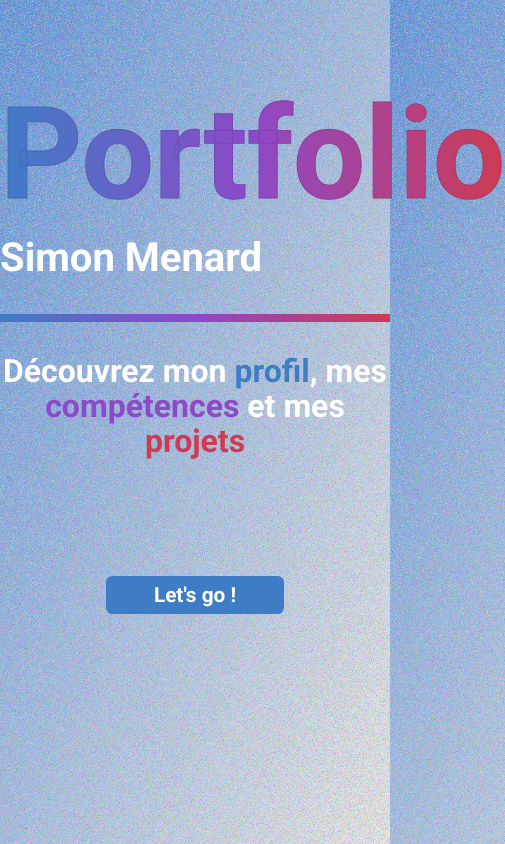
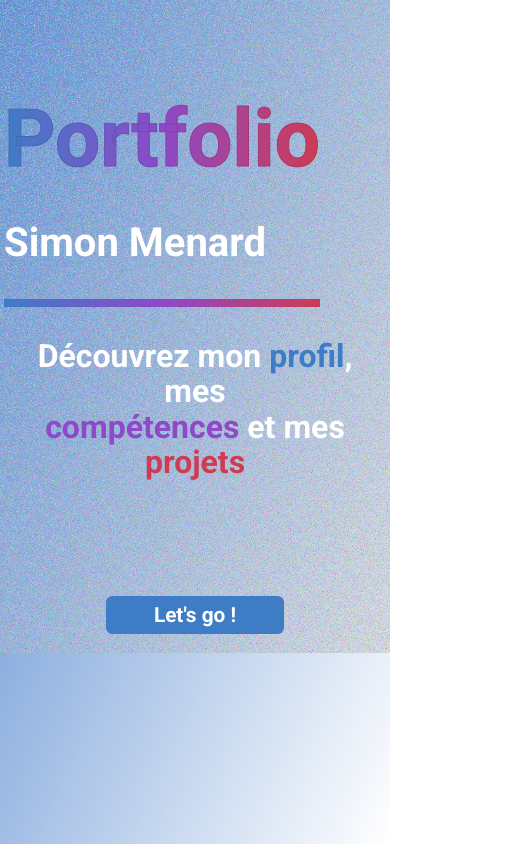
Before and after one commit to SimardCodeTard/portfolio_new, a Next.js app: page / in a window 390 px wide. Shown: the whole page, 505 px wide, since content can reach past the window. Built offline with nearby package versions, Linux system fonts and the light colour scheme.

Commit message:
feat(landing): responsive

```diff
--- a/app/globals.css
+++ b/app/globals.css
@@ -24,8 +24,8 @@ body {
       transparent
     ),
     url('/grain-filter.svg');
-  background-size: cover; /* Ensures the background image covers the entire area */
-  background-blend-mode: overlay; /* Ensures the gradient and the image blend correctly */
+  background-size: cover;
+  background-blend-mode: overlay;
 }
 
 * {
@@ -33,7 +33,7 @@ body {
 }
 
 h1 {
-  font-size: clamp(5rem, 8rem, 8rem);
+  font-size: clamp(4rem, 5rem, 8rem);
   font-weight: 550;
   line-height: 9rem;
 }
```
Also changed, not shown: public/grain-filter.svg.
